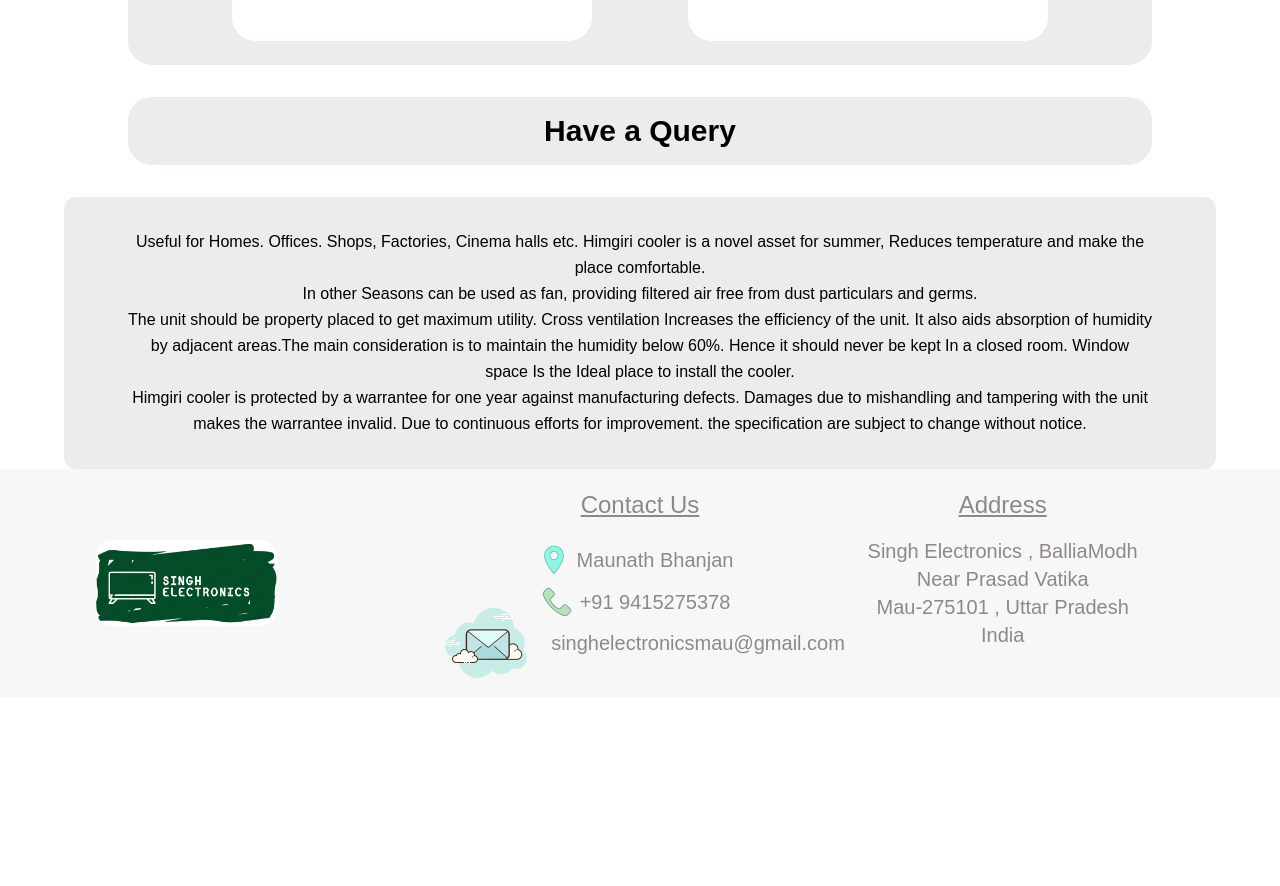
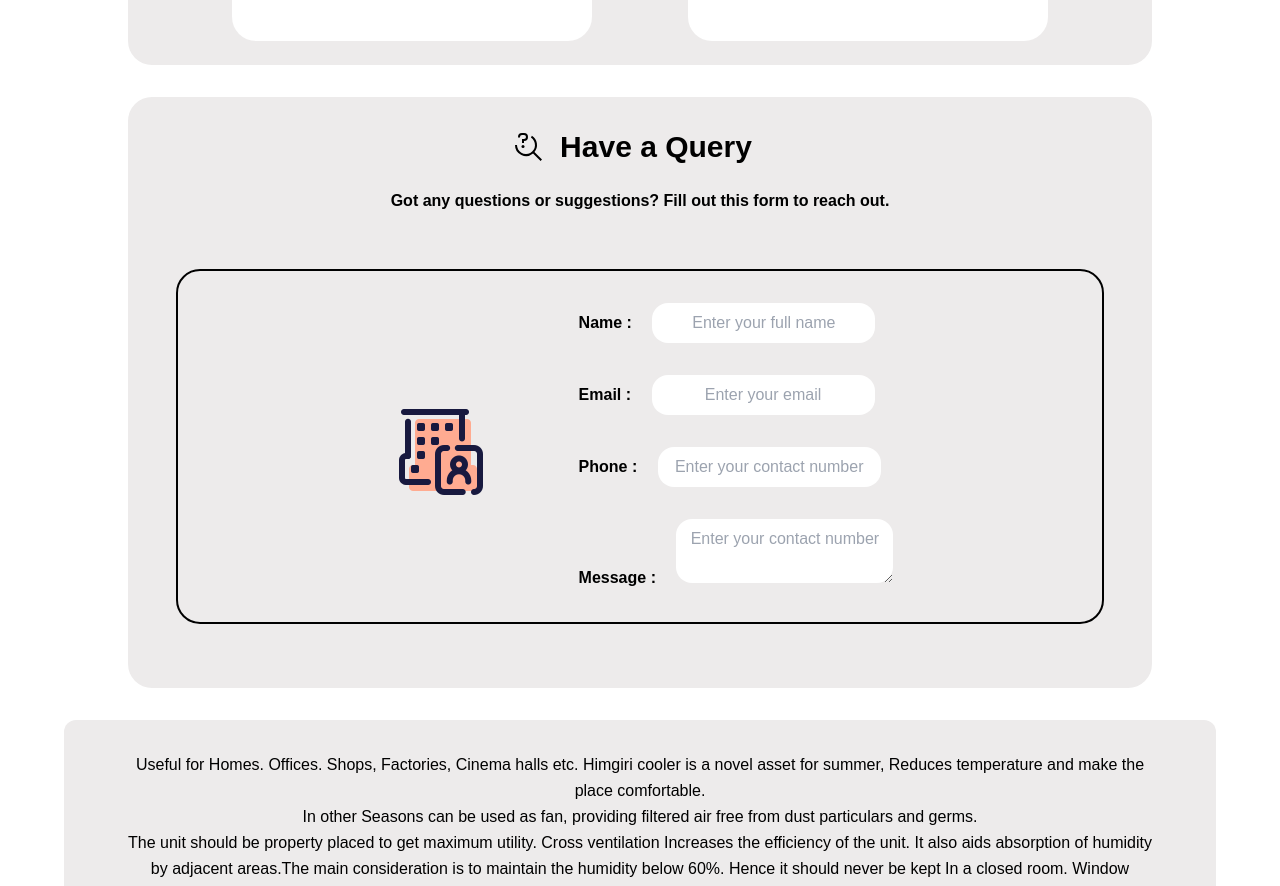
Before and after one commit to Aryaman11/storeapp, a React (Create React App) app: page / in a window 1280 px wide. Shown: the part 903-1789 px from the top of the page. Before the commit the page ends 1600 px from the top, so only its background shows below. Built offline with nearby package versions, Linux system fonts and the light colour scheme.

Commit message:
have a query

```diff
--- a/src/component/homeWidget/query.jsx
+++ b/src/component/homeWidget/query.jsx
@@ -1,7 +1,41 @@
 const Query = () =>{
     return(
-        <div className="lg:mx-32 lg:my-8 bg-[#EDEBEB] font-poppins rounded-3xl">
-            <p className="font-semibold text-3xl py-4 text-center ">Have a Query</p>
+        <div className="lg:mx-32 lg:my-8 lg:py-4 bg-[#EDEBEB] font-poppins rounded-3xl ">
+            <div className="flex justify-center items-center">
+                <svg fill="#000000" width="32px" height="32px" viewBox="0 0 32 32" id="Layer_1" data-name="Layer 1" xmlns="http://www.w3.org/2000/svg">
+                <circle cx="11" cy="15.5" r="1.5"/>
+                <path d="M12,12H10V8h2a2,2,0,0,0,0-4H10A2.0023,2.0023,0,0,0,8,6v.5H6V6a4.0045,4.0045,0,0,1,4-4h2a4,4,0,0,1,0,8Z" transform="translate(0 0)"/>
+                <path d="M22.4479,21.0337A10.971,10.971,0,0,0,19.9211,4.7446l-.999,1.73A8.9967,8.9967,0,1,1,5,14H3a10.9916,10.9916,0,0,0,18.0338,8.4478L28.5859,30,30,28.5859Z" transform="translate(0 0)"/>
+                <rect id="_Transparent_Rectangle_" data-name="&lt;Transparent Rectangle&gt;" style={{fill:"none"}} width="32" height="32" transform="translate(32 32) rotate(-180)"/>
+                </svg>
+                <p className="font-semibold text-3xl py-4 text-center mx-4">Have a Query</p>
+            </div>
+            <p className="text-center font-semibold py-2">Got any questions or suggestions? Fill out this form to reach out.</p>
+            <div className="flex justify-center items-center lg:space-x-24 border-solid border-2 border-black m-12  rounded-3xl">
+                <div className="rounded-3xl">
+                  <img src="./images/contact.png" alt="Contact"/>
+                </div>
+                <div className="font-popins ">
+                    <div className="my-8 w-full">
+                        <label className="font-semibold pr-4" >Name : </label>
+                        <input value="" className="rounded-2xl p-2 text-center " placeholder="Enter your full name"/>
+                    </div>
+                    <div className="my-8 w-full">
+                        <label className="font-semibold pr-4" >Email : </label>
+                        <input value="" className="rounded-2xl p-2 text-center " placeholder="Enter your email"/>
+                    </div>
+                    <div className="my-8 w-full">
+                        <label className="font-semibold pr-4" >Phone : </label>
+                        <input value="" className="rounded-2xl p-2 text-center" placeholder="Enter your contact number"/>
+                    </div>
+                    <div className="my-8 w-full">
+                        <label className="font-semibold pr-4" >Message : </label>
+                        <textarea value="" className="rounded-2xl p-2 text-center" placeholder="Enter your contact number"/>
+                    </div>
+                </div>
+
+            </div>
+
         </div>
     )
 }
```
Also changed, not shown: public/images/contact.png (added).
